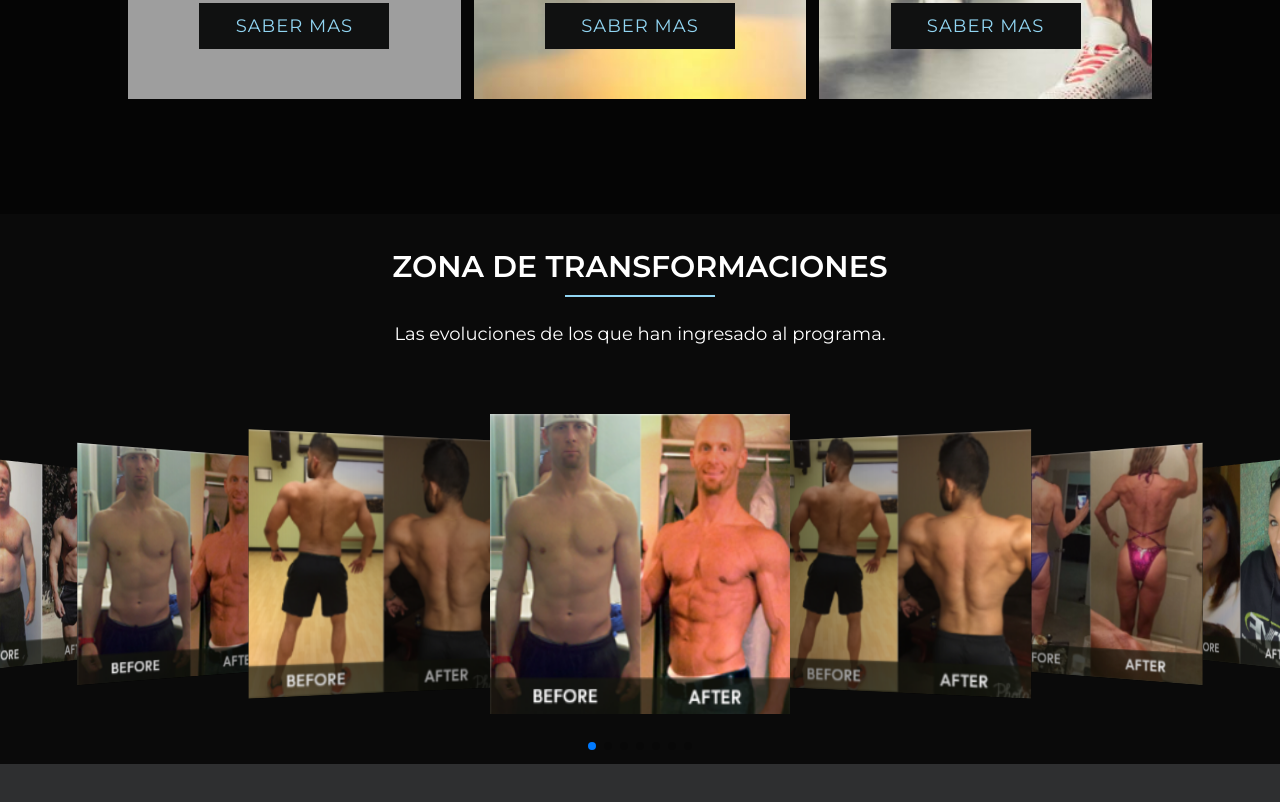
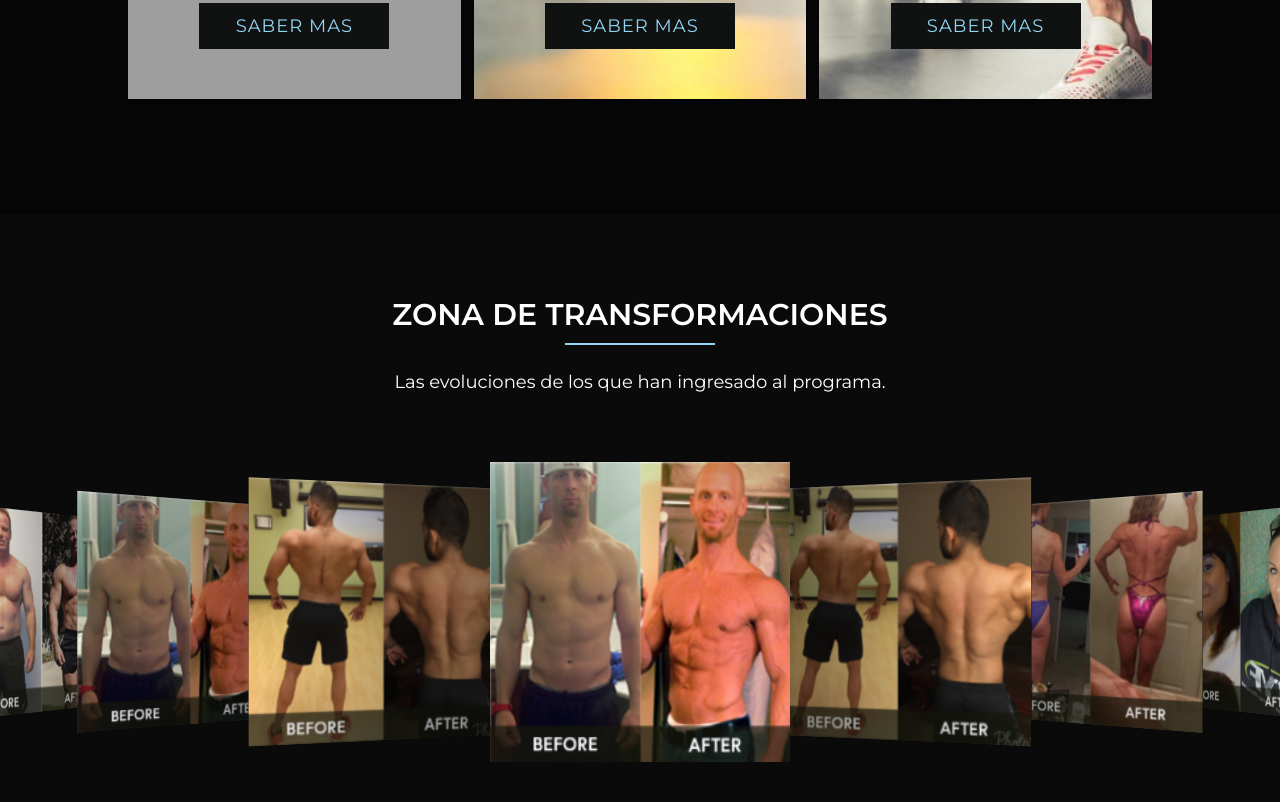
Before and after one commit to lavino29/RS-Entrenador-Personal, a plain HTML site: page index.html in a window 1280 px wide. Shown: the part 1376-2178 px from the top of the page. Before the commit the page ends 2140 px from the top, so only its background shows below. Drawn offline with nearby package versions, Linux system fonts and the light colour scheme; grey boxes are pictures that could not be loaded.

Commit message:
first commit

```diff
--- a/css/main.css
+++ b/css/main.css
@@ -284,6 +284,7 @@ img{
 .container__transformaciones{
     background-color: rgb(10, 10, 10);
 }.transformacion_titulo{
+  padding-top: 3rem;
     background-color: rgb(10, 10, 10);
 }
 .slider_transformacionen {
--- a/index.html
+++ b/index.html
@@ -122,7 +122,7 @@
 
     </div>
     <!-- Add Pagination -->
-    <div class="swiper-pagination"></div>
+
   </div>
       </div>
     </section>
@@ -140,9 +140,6 @@
           modifier: 1,
           slideShadows: true,
         },
-        pagination: {
-          el: '.swiper-pagination',
-        },
         loop:true,
       });
     </script>
```
